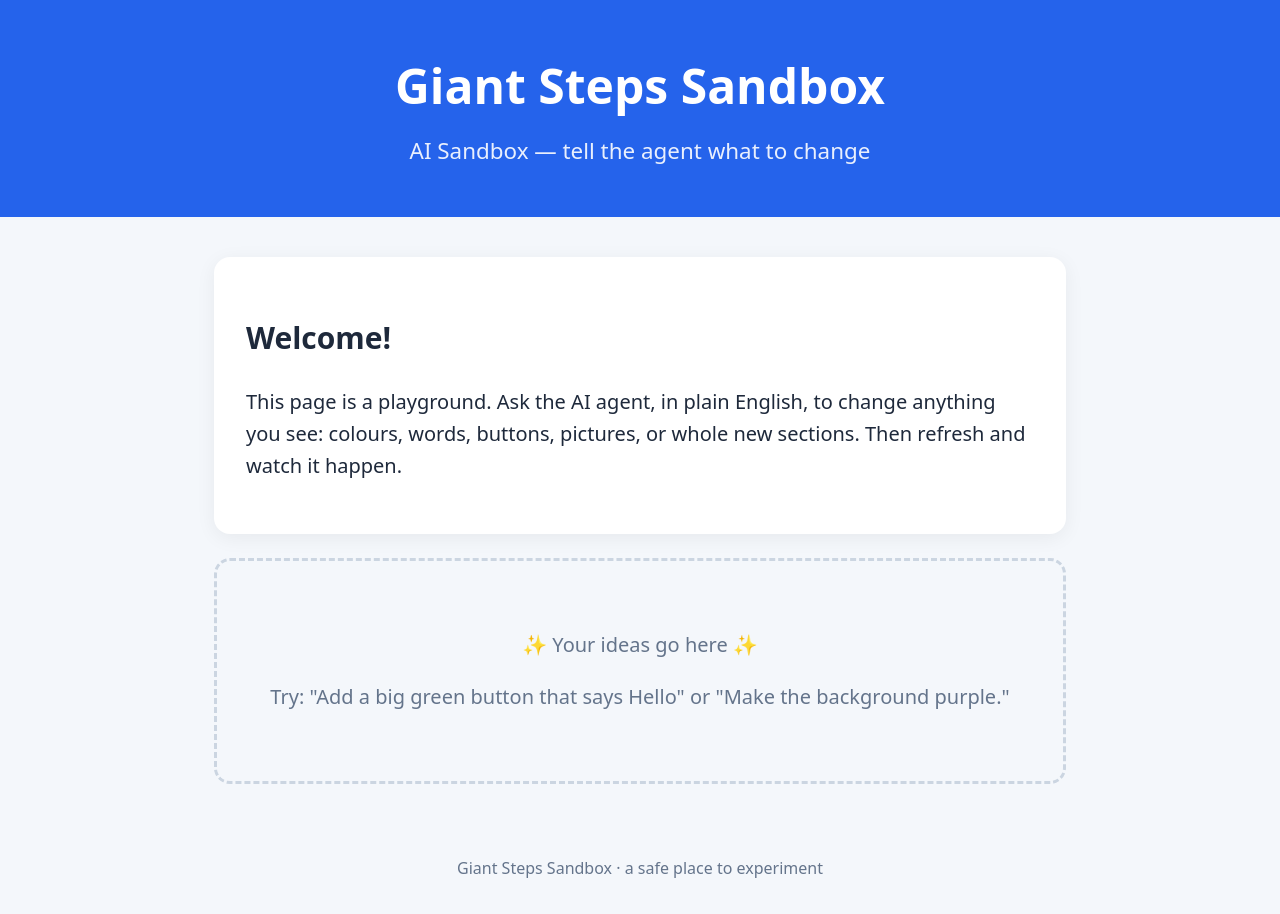
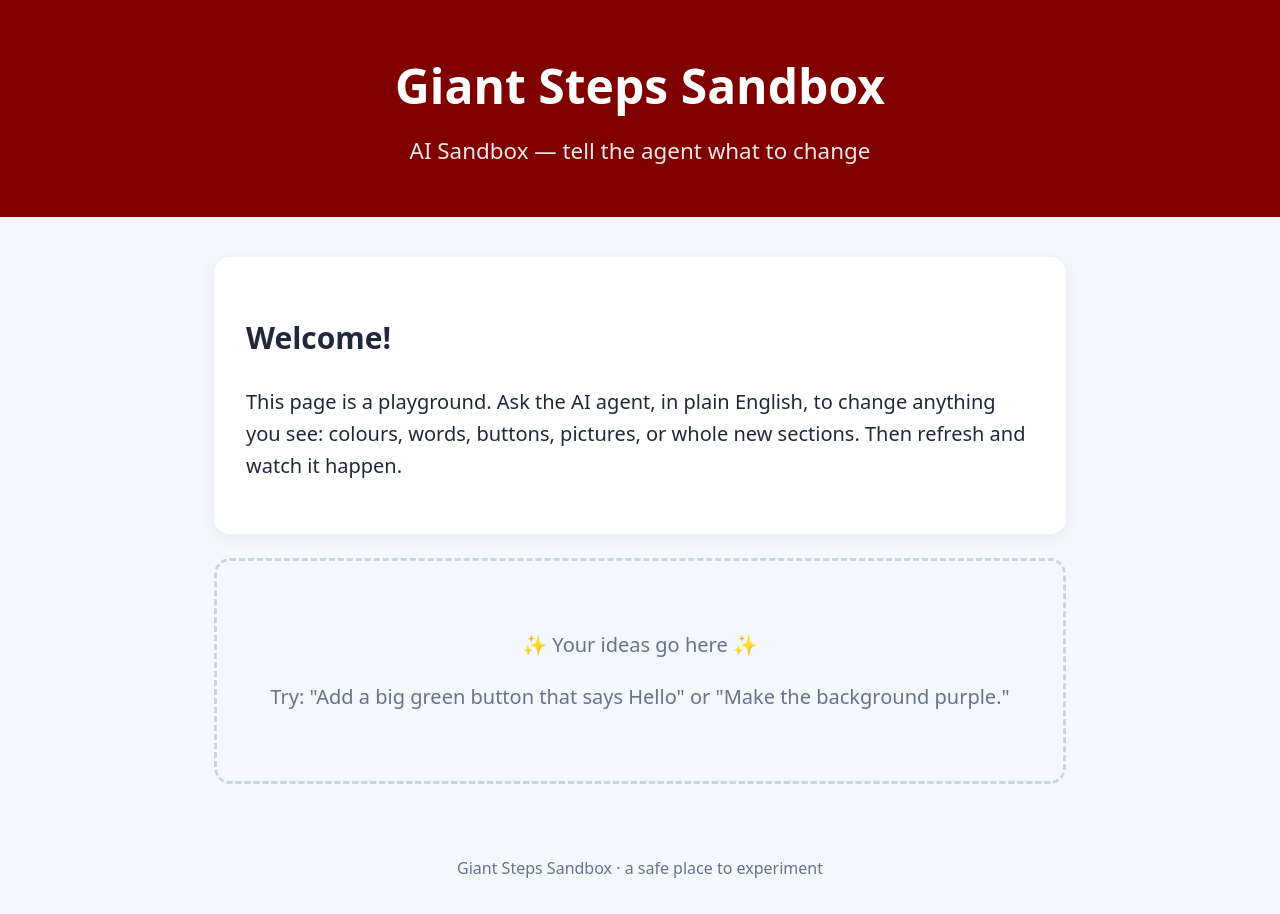
Before and after one commit to GSLdroid/sandbox, a plain HTML site: page index.html in a window 1280 px wide. Drawn offline with Linux system fonts and the light colour scheme.

Commit message:
Change header color from blue to maroon

```diff
--- a/index.html
+++ b/index.html
@@ -8,7 +8,7 @@
   :root {
     --bg: #f4f7fb;
     --card: #ffffff;
-    --accent: #2563eb;
+    --accent: #800000;
     --text: #1e293b;
     --muted: #64748b;
   }
```
